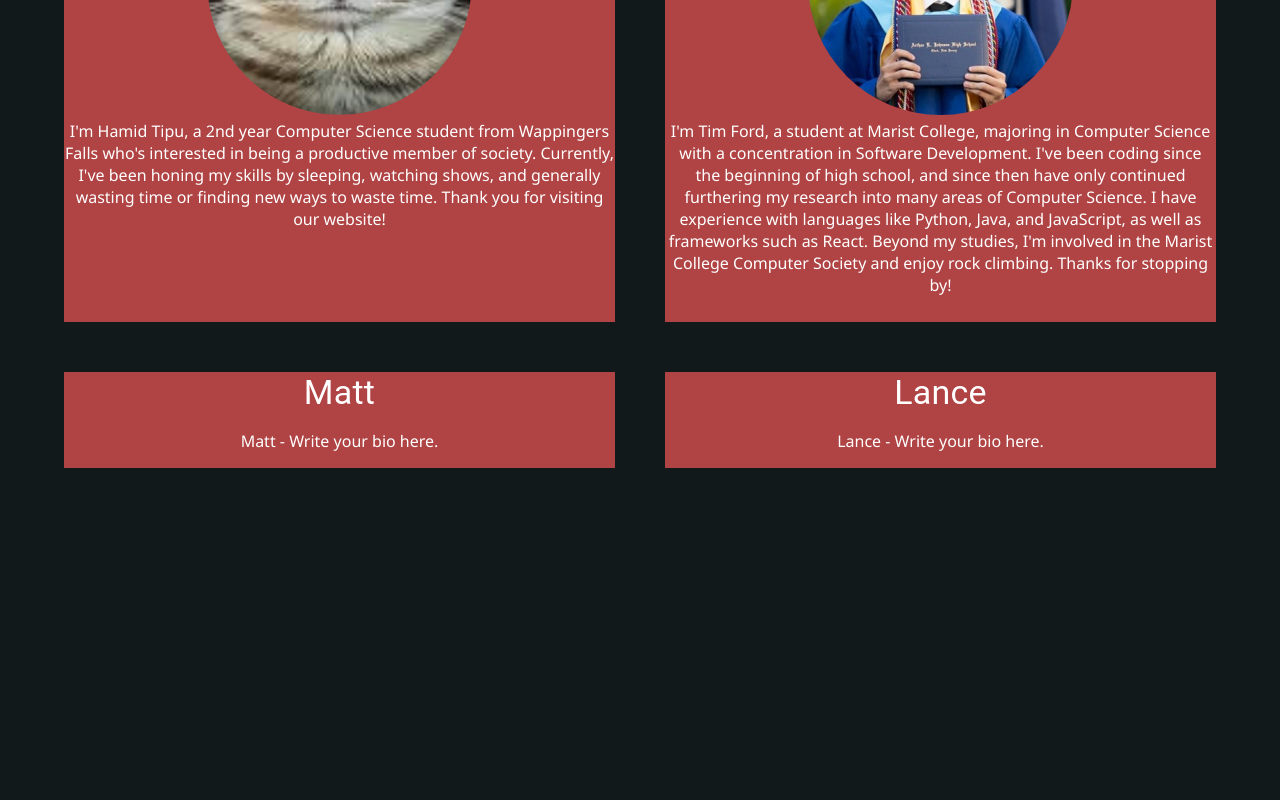
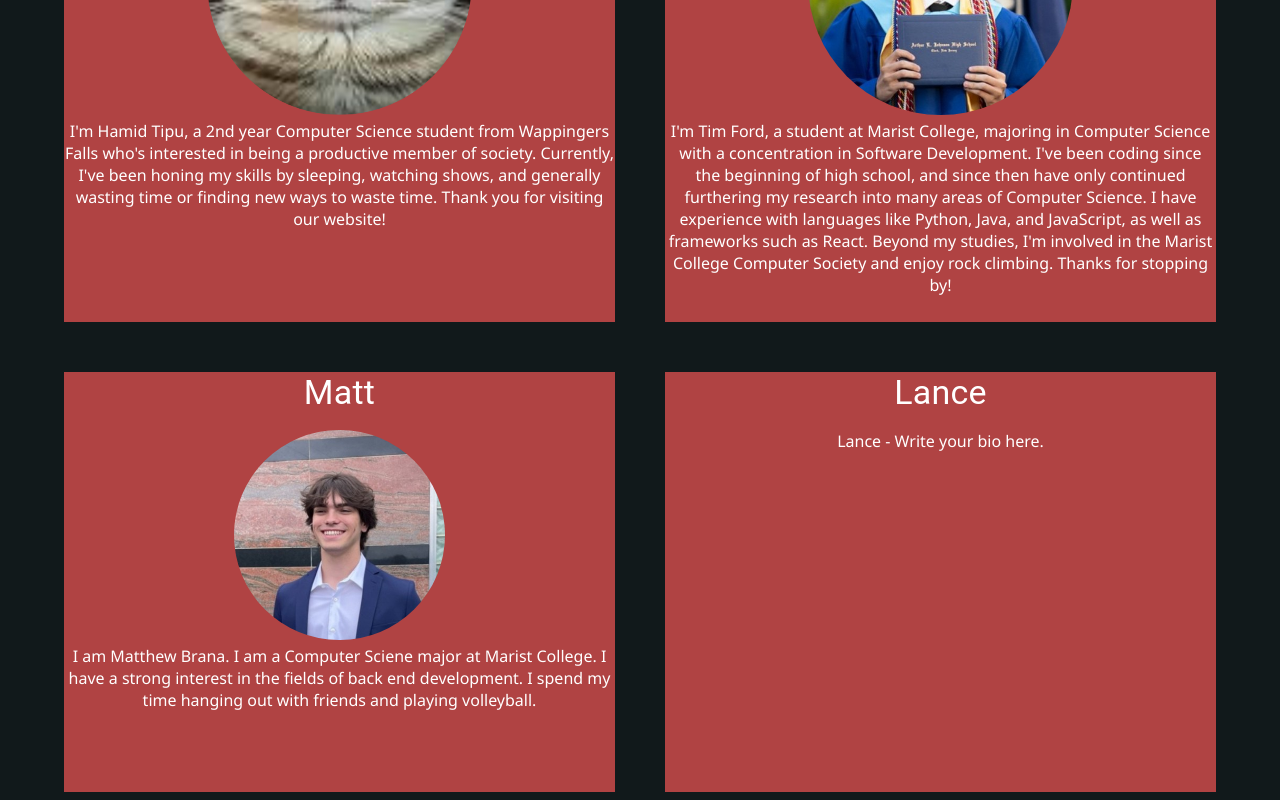
Before and after one commit to htipu/pcrestaurant, a React (Create React App) app: page /about in a window 1280 px wide. Shown: the part 604-1404 px from the top of the page. Before the commit the page ends 1080 px from the top, so only its background shows below. Built offline with nearby package versions, Linux system fonts and the light colour scheme.

Commit message:
matt bio

```diff
--- a/src/AboutUs.js
+++ b/src/AboutUs.js
@@ -4,6 +4,7 @@ import './AboutUs.css';
 import TimImage from './images/Tim.jpg';
 import Pluh from "./images/pluh-modified.png";
 import BasicTabs from './Tabs';
+import MattPic from './images/Matt.jpeg';
 
 function AboutUs() {
 
@@ -42,15 +43,16 @@ function AboutUs() {
             I'm Tim Ford, a student at Marist College, majoring in Computer Science with a concentration in Software Development. I've been coding since the beginning of high school, and since then have only continued furthering my research into many areas of Computer Science. I have experience with languages like Python, Java, and JavaScript, as well as frameworks such as React. Beyond my studies, I'm involved in the Marist College Computer Society and enjoy rock climbing. Thanks for stopping by!
             </Typography>
           </div>
-        <div class='bio'>
+          <div class = 'bio'>
             <Typography variant="h4" paragraph>
               Matt
             </Typography>
+            <ImageDisplay src = {MattPic} alt = 'Matt'></ImageDisplay>
             <Typography variant="p" paragraph>
-            Matt - Write your bio here.
+            I am Matthew Brana. I am a Computer Sciene major at Marist College. I have a strong interest in the fields of back end development. I spend my time hanging out with friends and playing volleyball.
             </Typography>
           </div>
-        <div class='bio'>
+          <div class = 'bio'>
             <Typography variant="h4" paragraph>
               Lance
             </Typography>
```
Lines whose indentation alone changed are shown as unchanged.
